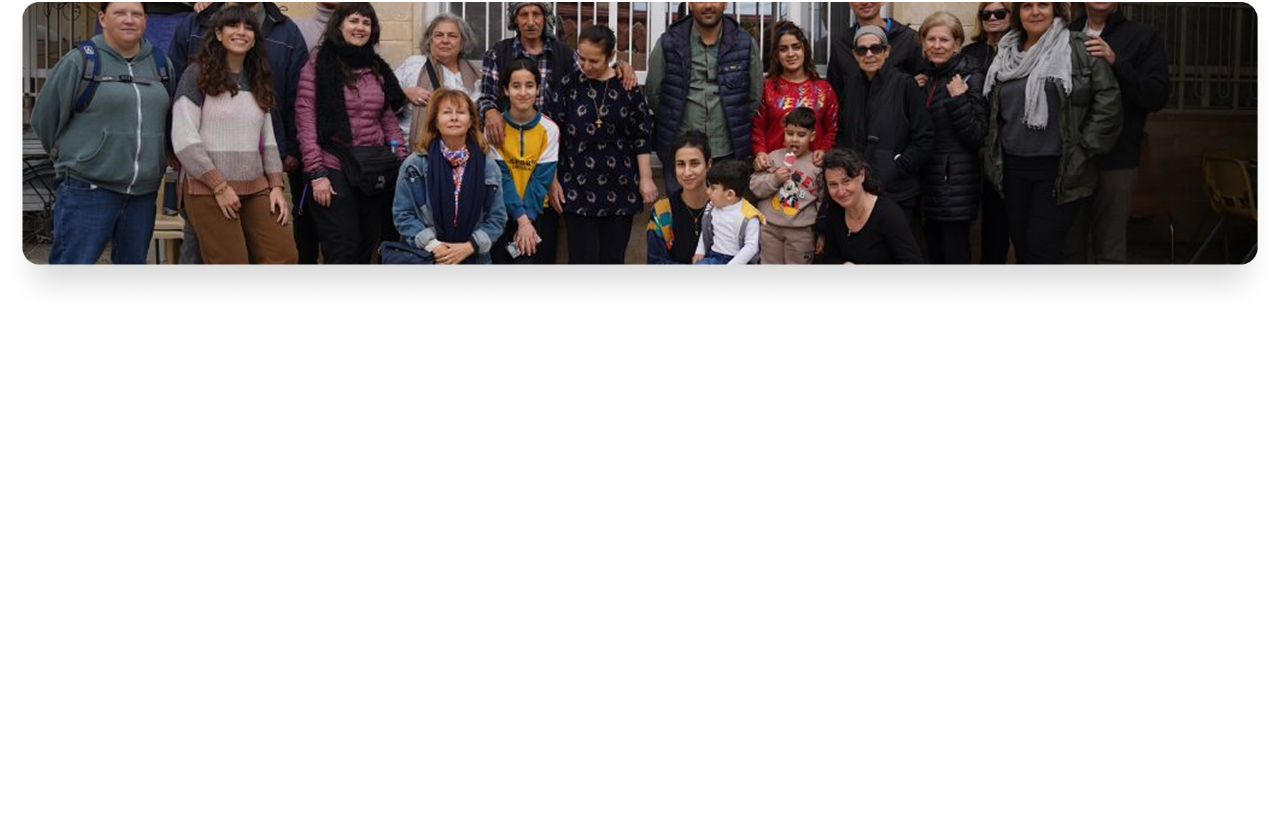
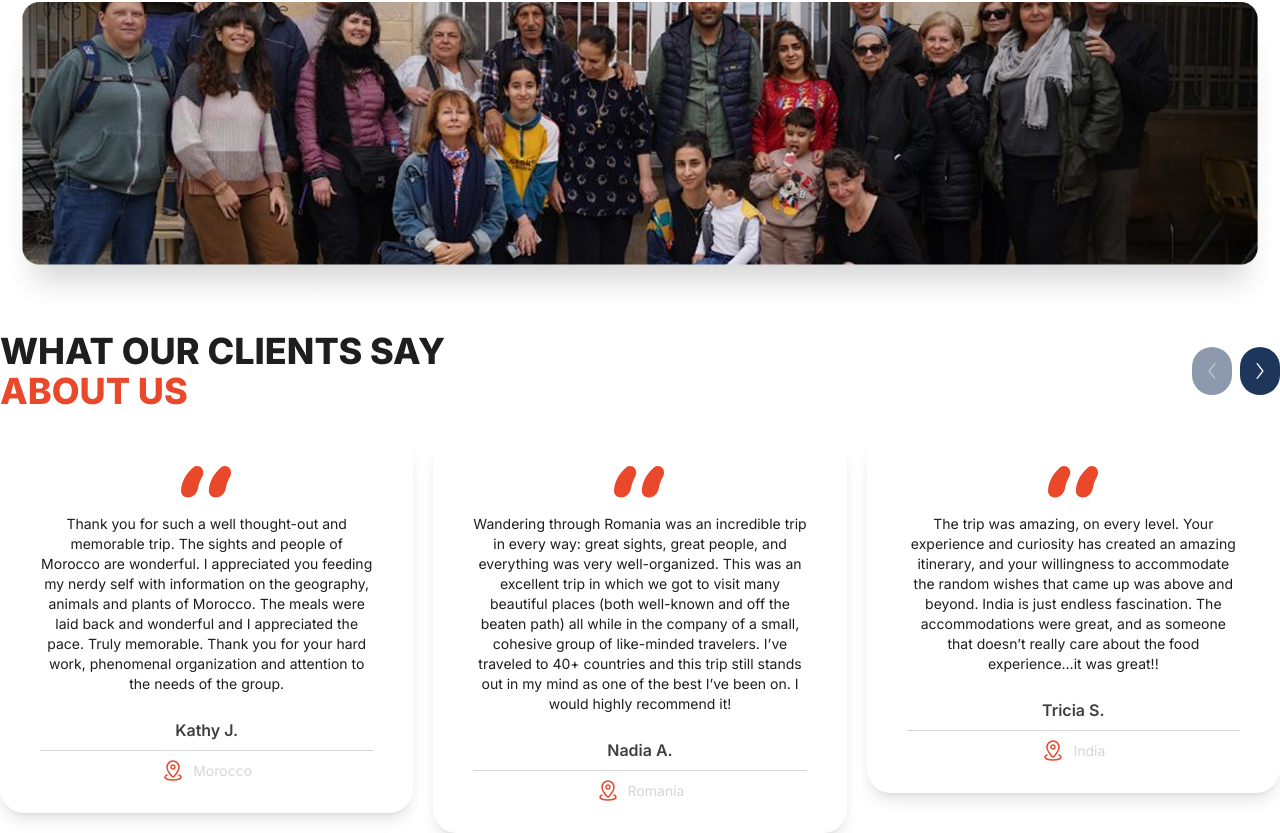
Before and after one commit to Ooozari/wandering-tour-app, a Next.js app: page /past-tour in a window 1280 px wide. Shown: the part 1969-2802 px from the top of the page. Before the commit the page ends 2284 px from the top, so only its background shows below. Built offline with nearby package versions, Linux system fonts and the light colour scheme.

Commit message:
added swiper slider

```diff
--- a/package.json
+++ b/package.json
@@ -16,6 +16,7 @@
     "next": "15.3.5",
     "react": "^19.0.0",
     "react-dom": "^19.0.0",
+    "swiper": "^11.2.10",
     "tailwind-merge": "^3.3.1"
   },
   "devDependencies": {
--- a/src/components/shared/Reviews.jsx
+++ b/src/components/shared/Reviews.jsx
@@ -1,7 +1,14 @@
+"use client"
 import React from 'react'
-import ReviewCard from '@/components/shared/ReviewCard';
-import { Button } from '../ui/Button';
+import ReviewCard from '@/components/shared/ReviewCard'
+import { Button } from '../ui/Button'
 import { GreaterThan, SmallerThan } from '@/svgs/Icons'
+
+// Swiper imports
+import { Swiper, SwiperSlide } from 'swiper/react'
+import { Navigation } from 'swiper/modules'
+import 'swiper/css'
+import 'swiper/css/navigation'
 
 function Reviews() {
     const reviewsUser = [
@@ -11,50 +18,92 @@ function Reviews() {
       with information on the geography, animals and plants of Morocco. The meals were laid back
       and wonderful and I appreciated the pace. Truly memorable. Thank you for your hard work,
       phenomenal organization and attention to the needs of the group.`,
-            name: "Kathy J.",
-            location: "Morocco",
+            name: 'Kathy J.',
+            location: 'Morocco',
         },
         {
             reviewMsg: `Wandering through Romania was an incredible trip in every way: great sights, great people, and everything was very well-organized. This was an excellent trip in which we got to visit many beautiful places (both well-known and off the beaten path) all while in the company of a small, cohesive group of like-minded travelers. I’ve traveled to 40+ countries and this trip still stands out in my mind as one of the best I’ve been on. I would highly recommend it!`,
-            name: "Nadia A.",
-            location: "Romania",
+            name: 'Nadia A.',
+            location: 'Romania',
         },
         {
             reviewMsg: `The trip was amazing, on every level. Your experience and curiosity has created an amazing itinerary, and your willingness to accommodate the random wishes that came up was above and beyond. India is just endless fascination. The accommodations were great, and as someone that doesn’t really care about the food experience…it was great!!`,
-            name: "Tricia S.",
-            location: "Morocco",
+            name: 'Tricia S.',
+            location: 'India',
         },
+        {
+            reviewMsg: `Absolutely phenomenal! From the moment we landed to the very last day, every detail was taken care of. The itinerary was well-paced, the guides were knowledgeable, and we got a real taste of the culture. I can’t wait to book my next adventure with you guys.`,
+            name: 'Adeel R.',
+            location: 'Turkey',
+        },
+        {
+            reviewMsg: `It was my first solo trip and I was nervous, but everything was smooth and well organized. The team made me feel so welcome and part of a family. I made friends for life and came back with unforgettable memories.`,
+            name: 'Sana M.',
+            location: 'Thailand',
+        },
+        {
+            reviewMsg: `This tour exceeded all expectations! The mix of adventure, relaxation, and cultural immersion was perfect. Our guide went above and beyond to accommodate everyone’s preferences. 10/10 would recommend.`,
+            name: 'Bilal H.',
+            location: 'Pakistan',
+        },
+        {
+            reviewMsg: `One of the most enriching trips I’ve ever been on. From scenic hikes to cozy local meals, every moment felt special. I’ve traveled with many agencies, but this one felt the most personal and thoughtful.`,
+            name: 'Maira Z.',
+            location: 'Georgia',
+        },
+
     ]
+
     return (
         <>
-            {/* Top */}
-            <div className='flex justify-between items-center'>
-                {/* Heading */}
-                <div className='text-4xl font-extrabold'>
-                    <h2 className='text-Black'>WHAT OUR CLIENTS SAYS</h2>
-                    <h2 className='text-Secondary'>ABOUT US</h2>
+            {/* Top Header + Navigation */}
+            <div className="flex justify-between items-center mb-6">
+                {/* Headings */}
+                <div className="text-2xl md:text-3xl lg:text-4xl font-extrabold">
+                    <h2 className="text-Black">WHAT OUR CLIENTS SAY</h2>
+                    <h2 className="text-Secondary">ABOUT US</h2>
                 </div>
-                {/* Buttons */}
-                <div className='flex gap-2'>
-                    <Button variant='outline'>
+
+                {/* Nav Buttons */}
+                <div className="flex gap-2">
+                    <Button id="prevBtn">
                         <SmallerThan />
                     </Button>
-                    <Button >
+                    <Button id="nextBtn">
                         <GreaterThan />
                     </Button>
                 </div>
             </div>
-            {/* Cards */}
-            <div className='grid grid-cols-3 gap-5'>
+
+            {/* Swiper Slider */}
+            <Swiper
+                modules={[Navigation]}
+                spaceBetween={20}
+                slidesPerView={1}
+                breakpoints={{
+                    640: { slidesPerView: 1 },
+                    768: { slidesPerView: 2 },
+                    1024: { slidesPerView: 3 },
+                }}
+                navigation={{
+                    prevEl: '#prevBtn',
+                    nextEl: '#nextBtn',
+                }}
+                onSwiper={(swiper) => {
+                    // Wait for DOM elements (buttons) to mount
+                    setTimeout(() => swiper.navigation.update(), 100)
+                }}
+            >
                 {reviewsUser.map((review, index) => (
+                    <SwiperSlide key={index}>
                         <ReviewCard
-                        key={index}
                             msg={review.reviewMsg}
                             name={review.name}
                             location={review.location}
                         />
+                    </SwiperSlide>
                 ))}
-            </div>
+            </Swiper>
         </>
     )
 }
--- a/src/views/PastTours.jsx
+++ b/src/views/PastTours.jsx
@@ -3,6 +3,7 @@ import PastTourHeroSection from '@/assets/PastTour-HeroSection.png'
 import Image from 'next/image'
 import pastTourBanner from '@/assets/pastTourBanner.png'
 import { pastTourImages } from '@/assets/pastTours';
+import Reviews from '@/components/shared/Reviews'
 function PastTours() {
 
     return (
@@ -58,6 +59,10 @@ function PastTours() {
                     alt='past Tour Banner Large'
                 />
             </div>
+
+            <div className='mt-4'>
+                <Reviews />
+            </div>
         </>
     )
 }
```
Also changed, not shown: 1 other file (tests, documents, lock files or other folders). Lines whose indentation alone changed are shown as unchanged.
